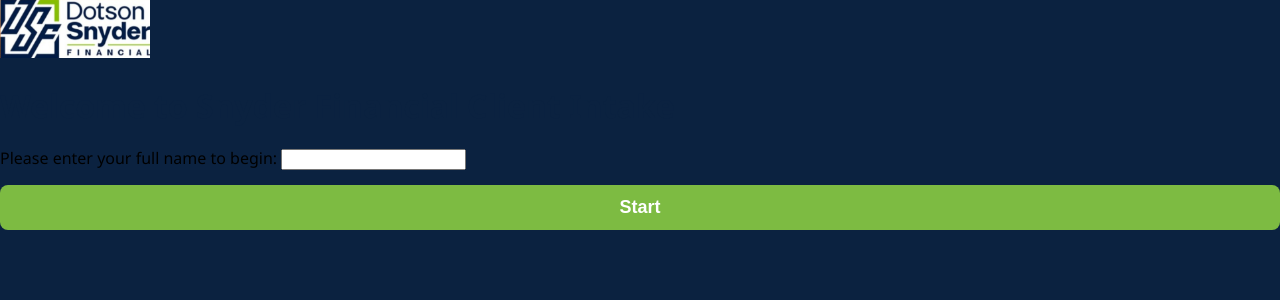
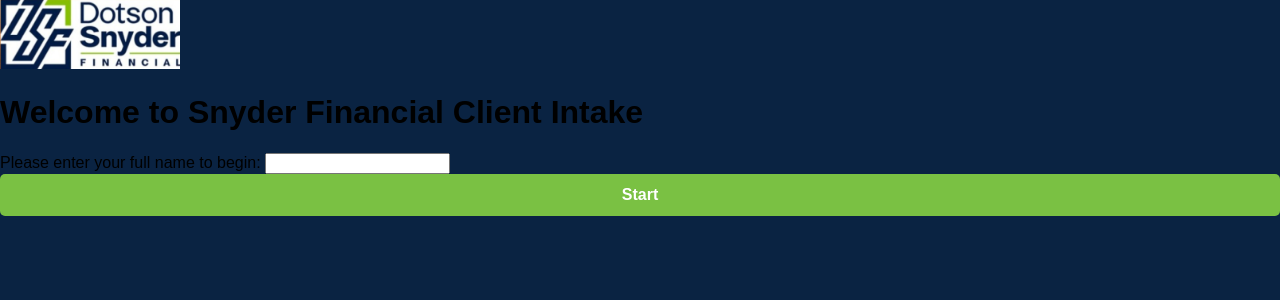
Before and after one commit to Jadensnyda/questionnaire-app, a FastAPI app: page / in a window 1280 px wide. Shown: the top 300 px of the page. Run offline with FastAPI, Linux system fonts and the light colour scheme.

Commit message:
Fix welcome page layout, isolate styles

```diff
--- a/static/style.css
+++ b/static/style.css
@@ -1,44 +1,44 @@
 body {
-  background-color: #0b2240; /* Navy */
+  font-family: 'Arial', sans-serif;
+  background-color: #0a2342;
   margin: 0;
-  font-family: 'Segoe UI', Tahoma, Geneva, Verdana, sans-serif;
+  padding: 0;
 }
 
+/* Logo */
 .logo-container {
   text-align: center;
-  margin-top: 20px;
+  padding: 20px 0;
 }
 
 .logo {
-  width: 150px;
+  max-width: 180px;
 }
 
+/* Form Container for Questions Page */
 .form-container {
-  background-color: #ffffff; /* White box */
-  width: 90%;
-  max-width: 500px;
-  margin: 40px auto;
-  padding: 30px;
-  border-radius: 15px;
-  box-shadow: 0px 4px 20px rgba(0, 0, 0, 0.2);
-  text-align: center;
+  background: white;
+  padding: 30px 40px;
+  border-radius: 12px;
+  box-shadow: 0 4px 8px rgba(0,0,0,0.2);
+  width: 450px;
+  margin: 20px auto;
 }
 
-h1 {
-  color: #0b2240;
-  margin-bottom: 20px;
+.form-container h1 {
+  text-align: center;
+  color: #0a2342;
 }
 
 .input-group {
   margin-bottom: 20px;
-  text-align: left;
 }
 
 .input-group label {
   display: block;
-  margin-bottom: 5px;
-  color: #0b2240; /* Make question text navy */
+  margin-bottom: 8px;
   font-weight: bold;
+  color: #0a2342;
 }
 
 .input-group input {
@@ -48,19 +48,66 @@
   border-radius: 5px;
 }
 
+/* Button */
 button {
-  background-color: #7dbb42; /* Light green */
+  background-color: #7AC143;
   color: white;
+  padding: 12px;
   border: none;
-  padding: 12px 0;
+  border-radius: 5px;
   width: 100%;
-  border-radius: 8px;
-  font-size: 18px;
   font-weight: bold;
+  font-size: 1rem;
   cursor: pointer;
-  margin-top: 15px;
 }
 
 button:hover {
-  background-color: #6aaa38; /* Slightly darker green */
+  background-color: #6db23b;
 }
+
+/* Special Style for Welcome Page */
+.welcome-container {
+  background: white;
+  padding: 30px 40px;
+  border-radius: 12px;
+  box-shadow: 0 4px 8px rgba(0,0,0,0.2);
+  width: 400px;
+  margin: 40px auto;
+  text-align: center;
+}
+
+.welcome-container h1 {
+  font-size: 1.8rem;
+  margin-bottom: 20px;
+  color: #002244;
+}
+
+.welcome-container label {
+  display: block;
+  margin-bottom: 8px;
+  font-weight: 500;
+  color: #002244;
+}
+
+.welcome-container input[type="text"] {
+  width: 100%;
+  padding: 10px;
+  margin-bottom: 20px;
+  border-radius: 5px;
+  border: 1px solid #ccc;
+}
+
+.welcome-container button {
+  background-color: #7AC143;
+  color: white;
+  padding: 10px 0;
+  width: 100%;
+  border: none;
+  border-radius: 5px;
+  font-weight: bold;
+  font-size: 1rem;
+  cursor: pointer;
+}
+.welcome-container button:hover {
+  background-color: #6db23b;
+}
```
